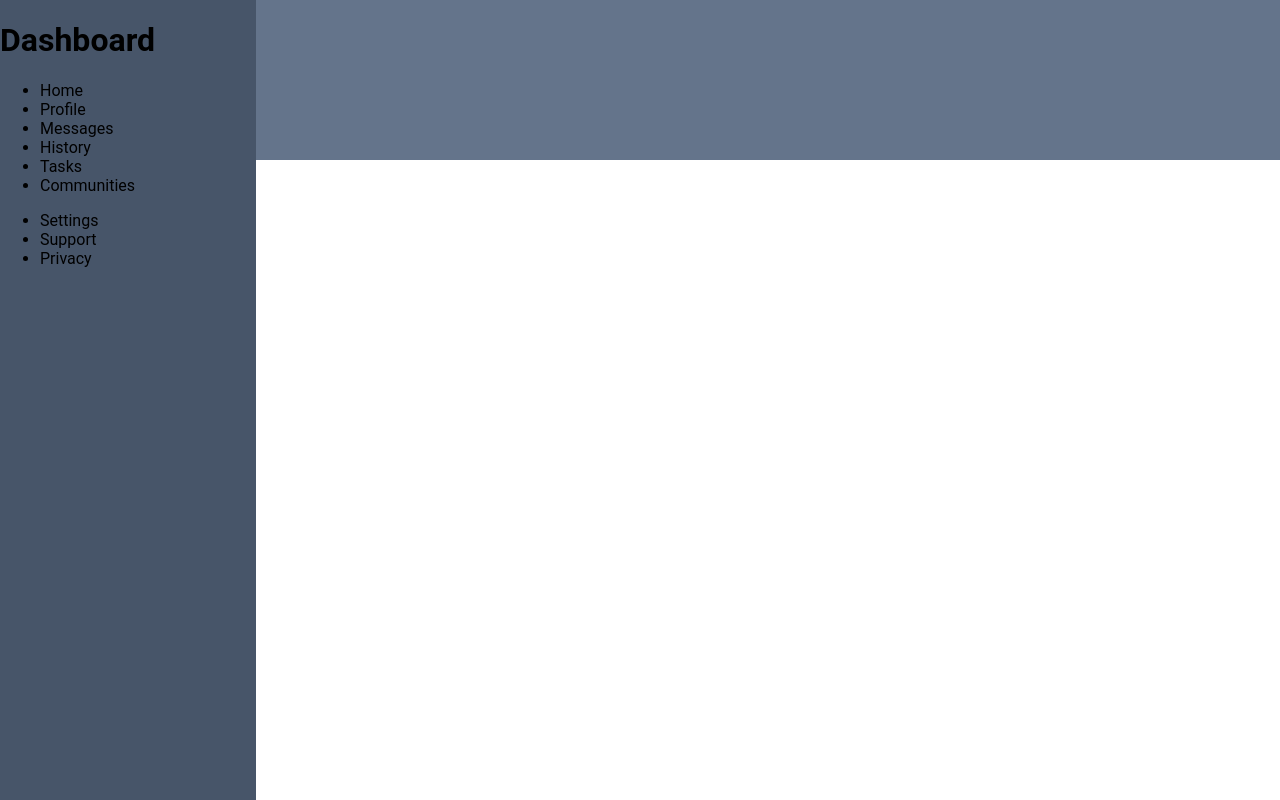
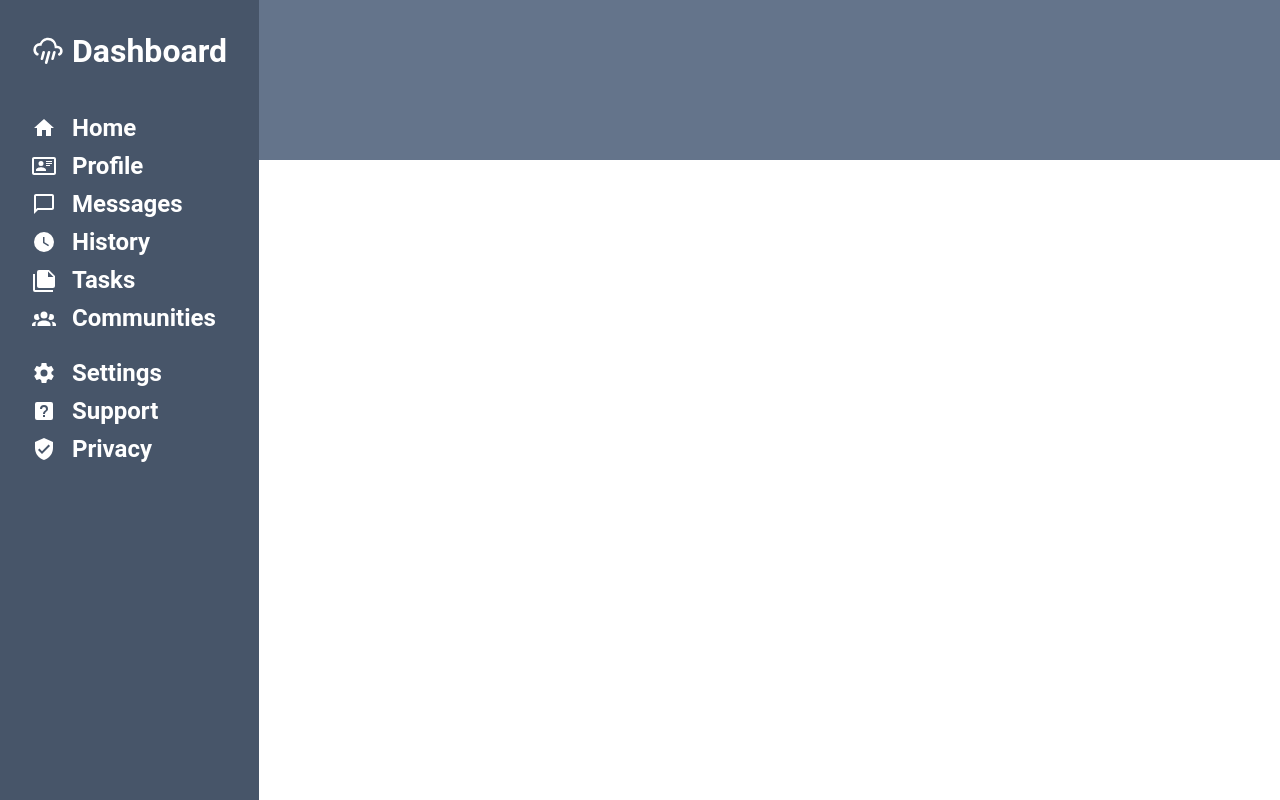
Before and after one commit to P6hi/odin-admin-dashboard, a plain HTML site: page index.html in a window 1280 px wide. Drawn offline with Linux system fonts and the light colour scheme.

Commit message:
Add sidebar content and styling

```diff
--- a/index.html
+++ b/index.html
@@ -12,19 +12,69 @@
 
     </header>
     <div class="sidebar">
-        <h1>Dashboard</h1>
+        <div>
+            <svg class="header-icon" viewBox="0 0 24 24">
+                <path fill="currentColor" d="M9,12C9.53,12.14 9.85,12.69 9.71,13.22L8.41,18.05C8.27,18.59 7.72,18.9 7.19,18.76C6.65,18.62 6.34,18.07 6.5,17.54L7.78,12.71C7.92,12.17 8.47,11.86 9,12M13,12C13.53,12.14 13.85,12.69 13.71,13.22L11.64,20.95C11.5,21.5 10.95,21.8 10.41,21.66C9.88,21.5 9.56,20.97 9.7,20.43L11.78,12.71C11.92,12.17 12.47,11.86 13,12M17,12C17.53,12.14 17.85,12.69 17.71,13.22L16.41,18.05C16.27,18.59 15.72,18.9 15.19,18.76C14.65,18.62 14.34,18.07 14.5,17.54L15.78,12.71C15.92,12.17 16.47,11.86 17,12M17,10V9A5,5 0 0,0 12,4C9.5,4 7.45,5.82 7.06,8.19C6.73,8.07 6.37,8 6,8A3,3 0 0,0 3,11C3,12.11 3.6,13.08 4.5,13.6V13.59C5,13.87 5.14,14.5 4.87,14.96C4.59,15.43 4,15.6 3.5,15.32V15.33C2,14.47 1,12.85 1,11A5,5 0 0,1 6,6C7,3.65 9.3,2 12,2C15.43,2 18.24,4.66 18.5,8.03L19,8A4,4 0 0,1 23,12C23,13.5 22.2,14.77 21,15.46V15.46C20.5,15.73 19.91,15.57 19.63,15.09C19.36,14.61 19.5,14 20,13.72V13.73C20.6,13.39 21,12.74 21,12A2,2 0 0,0 19,10H17Z" />
+            </svg>
+            <h1>Dashboard</h1>
+        </div>
         <ul>
-            <li>Home</li>
-            <li>Profile</li>
-            <li>Messages</li>
-            <li>History</li>
-            <li>Tasks</li>
-            <li>Communities</li>
+            <li>
+            <svg class="icon" viewBox="0 0 24 24">
+                <path fill="currentColor" d="M10,20V14H14V20H19V12H22L12,3L2,12H5V20H10Z"/>
+            </svg>
+            Home
+            </li>
+            <li>
+            <svg class="icon" viewBox="0 0 24 24">
+                <path fill="currentColor" d="M22,3H2C0.91,3.04 0.04,3.91 0,5V19C0.04,20.09 0.91,20.96 2,21H22C23.09,20.96 23.96,20.09 24,19V5C23.96,3.91 23.09,3.04 22,3M22,19H2V5H22V19M14,17V15.75C14,14.09 10.66,13.25 9,13.25C7.34,13.25 4,14.09 4,15.75V17H14M9,7A2.5,2.5 0 0,0 6.5,9.5A2.5,2.5 0 0,0 9,12A2.5,2.5 0 0,0 11.5,9.5A2.5,2.5 0 0,0 9,7M14,7V8H20V7H14M14,9V10H20V9H14M14,11V12H18V11H14" />
+            </svg>
+            Profile
+            </li>
+            <li>
+            <svg class="icon" viewBox="0 0 24 24">
+                <path fill="currentColor" d="M20 2H4C2.9 2 2 2.9 2 4V22L6 18H20C21.1 18 22 17.1 22 16V4C22 2.9 21.1 2 20 2M20 16H5.2L4 17.2V4H20V16Z" />
+            </svg>
+            Messages
+            </li>
+            <li>
+            <svg class="icon" viewBox="0 0 24 24">
+                <path fill="currentColor" d="M12,2A10,10 0 0,0 2,12A10,10 0 0,0 12,22A10,10 0 0,0 22,12A10,10 0 0,0 12,2M16.2,16.2L11,13V7H12.5V12.2L17,14.9L16.2,16.2Z" />
+            </svg>
+            History
+            </li>
+            <li>
+            <svg class="icon" viewBox="0 0 24 24">
+                <path fill="currentColor" d="M16,9H21.5L16,3.5V9M7,2H17L23,8V18A2,2 0 0,1 21,20H7C5.89,20 5,19.1 5,18V4A2,2 0 0,1 7,2M3,6V22H21V24H3A2,2 0 0,1 1,22V6H3Z" />
+            </svg>
+            Tasks
+            </li>
+            <li>
+            <svg class="icon" viewBox="0 0 24 24">
+                <path fill="currentColor" d="M12,5.5A3.5,3.5 0 0,1 15.5,9A3.5,3.5 0 0,1 12,12.5A3.5,3.5 0 0,1 8.5,9A3.5,3.5 0 0,1 12,5.5M5,8C5.56,8 6.08,8.15 6.53,8.42C6.38,9.85 6.8,11.27 7.66,12.38C7.16,13.34 6.16,14 5,14A3,3 0 0,1 2,11A3,3 0 0,1 5,8M19,8A3,3 0 0,1 22,11A3,3 0 0,1 19,14C17.84,14 16.84,13.34 16.34,12.38C17.2,11.27 17.62,9.85 17.47,8.42C17.92,8.15 18.44,8 19,8M5.5,18.25C5.5,16.18 8.41,14.5 12,14.5C15.59,14.5 18.5,16.18 18.5,18.25V20H5.5V18.25M0,20V18.5C0,17.11 1.89,15.94 4.45,15.6C3.86,16.28 3.5,17.22 3.5,18.25V20H0M24,20H20.5V18.25C20.5,17.22 20.14,16.28 19.55,15.6C22.11,15.94 24,17.11 24,18.5V20Z" />
+            </svg>
+            Communities
+            </li>
         </ul>
         <ul>
-            <li>Settings</li>
-            <li>Support</li>
-            <li>Privacy</li>
+            <li>
+            <svg class="icon" viewBox="0 0 24 24">
+                <path fill="currentColor" d="M12,15.5A3.5,3.5 0 0,1 8.5,12A3.5,3.5 0 0,1 12,8.5A3.5,3.5 0 0,1 15.5,12A3.5,3.5 0 0,1 12,15.5M19.43,12.97C19.47,12.65 19.5,12.33 19.5,12C19.5,11.67 19.47,11.34 19.43,11L21.54,9.37C21.73,9.22 21.78,8.95 21.66,8.73L19.66,5.27C19.54,5.05 19.27,4.96 19.05,5.05L16.56,6.05C16.04,5.66 15.5,5.32 14.87,5.07L14.5,2.42C14.46,2.18 14.25,2 14,2H10C9.75,2 9.54,2.18 9.5,2.42L9.13,5.07C8.5,5.32 7.96,5.66 7.44,6.05L4.95,5.05C4.73,4.96 4.46,5.05 4.34,5.27L2.34,8.73C2.21,8.95 2.27,9.22 2.46,9.37L4.57,11C4.53,11.34 4.5,11.67 4.5,12C4.5,12.33 4.53,12.65 4.57,12.97L2.46,14.63C2.27,14.78 2.21,15.05 2.34,15.27L4.34,18.73C4.46,18.95 4.73,19.03 4.95,18.95L7.44,17.94C7.96,18.34 8.5,18.68 9.13,18.93L9.5,21.58C9.54,21.82 9.75,22 10,22H14C14.25,22 14.46,21.82 14.5,21.58L14.87,18.93C15.5,18.67 16.04,18.34 16.56,17.94L19.05,18.95C19.27,19.03 19.54,18.95 19.66,18.73L21.66,15.27C21.78,15.05 21.73,14.78 21.54,14.63L19.43,12.97Z" />
+            </svg>
+            Settings
+            </li>
+            <li>
+            <svg class="icon" viewBox="0 0 24 24">
+                <path fill="currentColor" d="M11,18H13V16H11V18M12,6A4,4 0 0,0 8,10H10A2,2 0 0,1 12,8A2,2 0 0,1 14,10C14,12 11,11.75 11,15H13C13,12.75 16,12.5 16,10A4,4 0 0,0 12,6M5,3H19A2,2 0 0,1 21,5V19A2,2 0 0,1 19,21H5A2,2 0 0,1 3,19V5A2,2 0 0,1 5,3Z" />
+            </svg>
+            Support
+            </li>
+            <li>
+            <svg class="icon" viewBox="0 0 24 24">
+                <path fill="currentColor" d="M10,17L6,13L7.41,11.59L10,14.17L16.59,7.58L18,9M12,1L3,5V11C3,16.55 6.84,21.74 12,23C17.16,21.74 21,16.55 21,11V5L12,1Z" />
+            </svg>
+            Privacy
+            </li>
         </ul>
     </div>
     <div class="main-content"></div>
--- a/style.css
+++ b/style.css
@@ -10,17 +10,59 @@ body {
     margin: 0;
     padding: 0;
     display: grid;
-    grid-template-columns: 1fr 4fr;
+    grid-template-columns: 1fr 5fr;
     grid-template-rows: 1fr 4fr;
     min-height: 100vh;
+}
+
+h1 {
+    padding: 0;
+    margin: 0;
 }
 
 header {
     background-color: var(--accent-two);
 }
 
+.sidebar > div {
+    display: flex;
+    align-items: center;
+    gap: 0.5rem;
+}
+
+.header-icon {
+    width: 2rem;
+}
+
 .sidebar {
+    color: white;
     background-color: var(--accent-one);
     grid-column: 1 / 2;
     grid-row: 1 / 3;
+    display: grid;
+    align-items: start;
+    grid-template-columns: 1fr;
+    grid-template-rows: 1fr 3fr 5fr;
+    padding: 2rem;
 }
+
+.sidebar > ul {
+    font-size: 1.5rem;
+    list-style: none;
+    font-weight: bold;
+    padding: 0;
+    margin: 0;
+    display: flex;
+    flex-direction: column;
+    gap: 10px;
+}
+
+.sidebar > ul > li {
+    display: flex;
+    align-items: center;
+    gap: 1rem;
+}
+
+.icon {
+    width: 1.5rem;
+}
```
